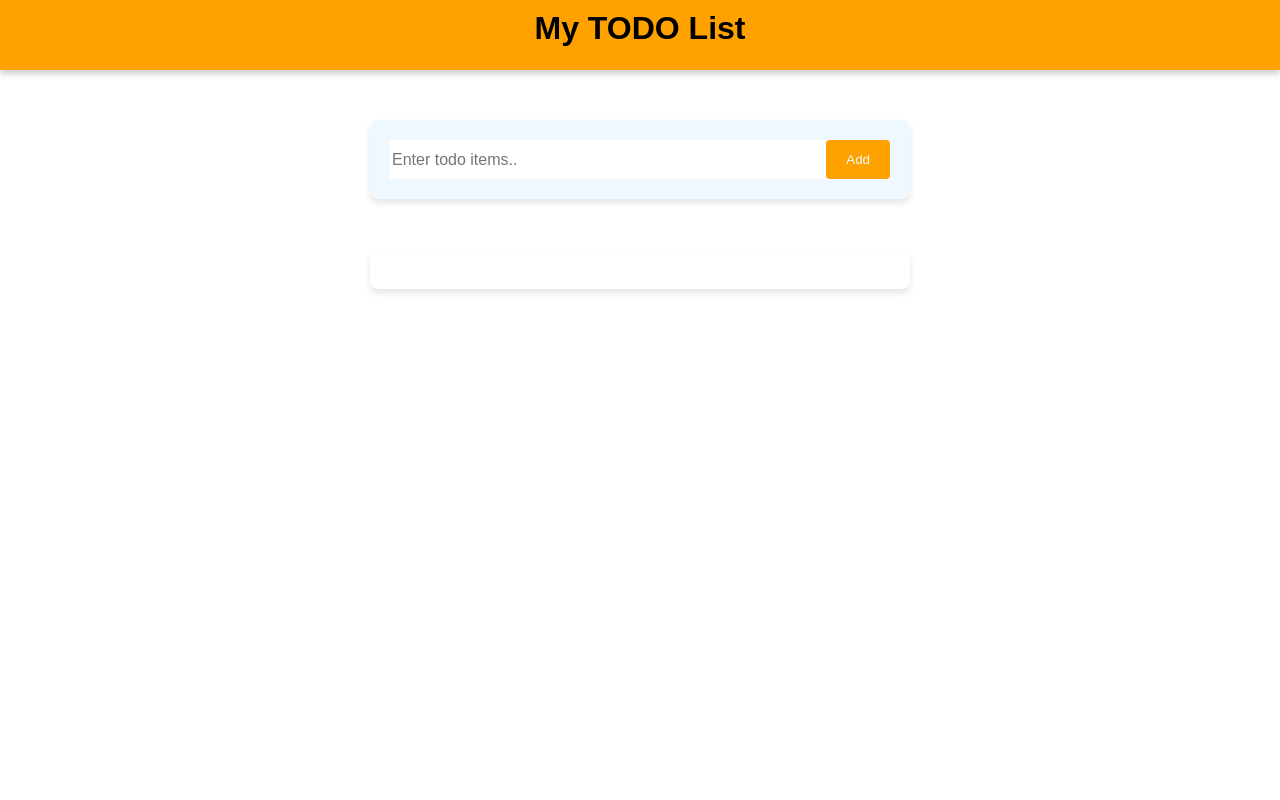
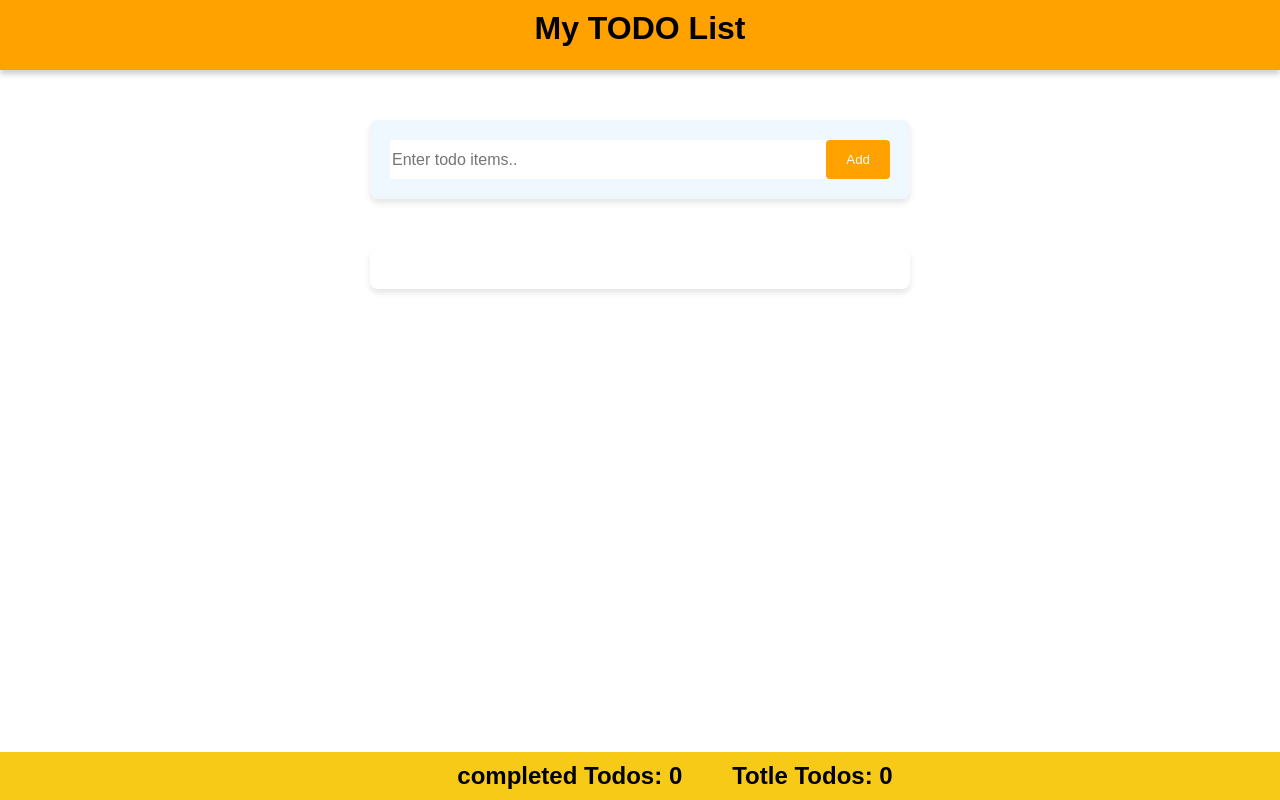
Before and after one commit to Leshan21/react-vite, a React (Vite) app in the folder ToDoList/todo-app/: page / in a window 1280 px wide. Built offline with nearby package versions, Linux system fonts and the light colour scheme.

Commit message:
add totle todos and complet todos count in the footer

```diff
--- /dev/null
+++ b/ToDoList/todo-app/src/components/Footer.jsx
@@ -0,0 +1,12 @@
+import style from './footer.module.css'
+
+export default function Footer({completedTodos, totleTodos}){
+    return(
+        <>
+            <div className={style.footer}>
+                <span className={style.item}>completed Todos: {completedTodos}</span>
+                <span >Totle Todos: {totleTodos}</span>
+            </div>
+        </>
+    );
+}
--- a/ToDoList/todo-app/src/components/Todo.jsx
+++ b/ToDoList/todo-app/src/components/Todo.jsx
@@ -1,14 +1,18 @@
 
+import Footer from "./Footer";
 import Form from "./Form"
 import TodoList from "./TodoList"
 import { useState } from "react";
 
 const Todo = () => {
   const [todos, setTodos] = useState([]);
+  const completedTodos = todos.filter((todo)=> todo.done).length
+  const totleTodos = todos.length
   return (
     <>
       <Form todos={todos} setTodos={setTodos}/>
       <TodoList todos={todos} setTodos={setTodos}/>
+      <Footer totleTodos = {totleTodos} completedTodos ={completedTodos}/>
     </>
   );
 };
--- /dev/null
+++ b/ToDoList/todo-app/src/components/footer.module.css
@@ -0,0 +1,14 @@
+.footer{
+    position: fixed;
+    bottom: 0;
+    font-size: 1.5em;
+    font-weight: bold;
+    text-align: center;
+    width: 100%;
+    background-color: #f7ca18;
+    padding: 10px;
+}
+
+.item{
+    margin: 50px;
+}
```
